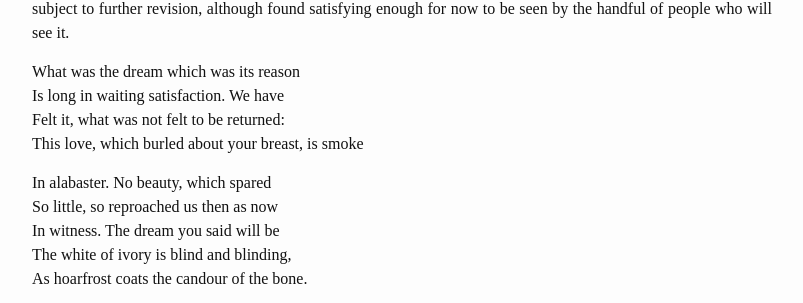
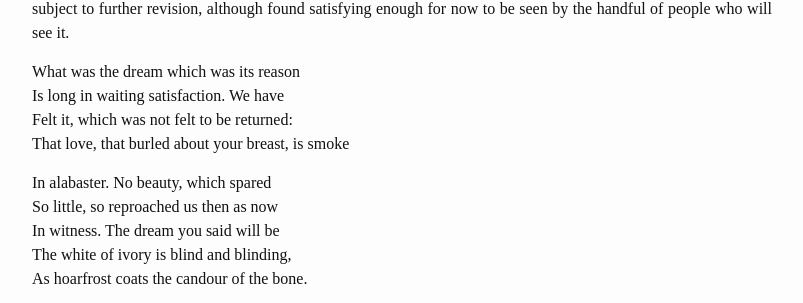
Before and after one commit to TheatrumMundi/TheatrumMundi, a Jekyll site: the page built from _posts/2025-01-03-composition-vi.markdown, in a window 1280 px wide. Shown: the part 285-588 px from the top of the page, without its empty margins (238-1041 px from the left). Built offline with Jekyll 4.4.1, drawn with Linux system fonts in a browser that asks for light colours; some web fonts are replaced.

Commit message:
Update 2025-01-03-composition-vi.markdown

```diff
--- a/_posts/2025-01-03-composition-vi.markdown
+++ b/_posts/2025-01-03-composition-vi.markdown
@@ -9,8 +9,8 @@ I have attempted on and off for several years to make this composition work, and
 
 What was the dream which was its reason <br>
 Is long in waiting satisfaction. We have <br>
-Felt it, what was not felt to be returned: <br>
-This love, which burled about your breast, is smoke <br>
+Felt it, which was not felt to be returned: <br>
+That love, that burled about your breast, is smoke <br>
 
 In alabaster. No beauty, which spared <br>
 So little, so reproached us then as now <br>
```
